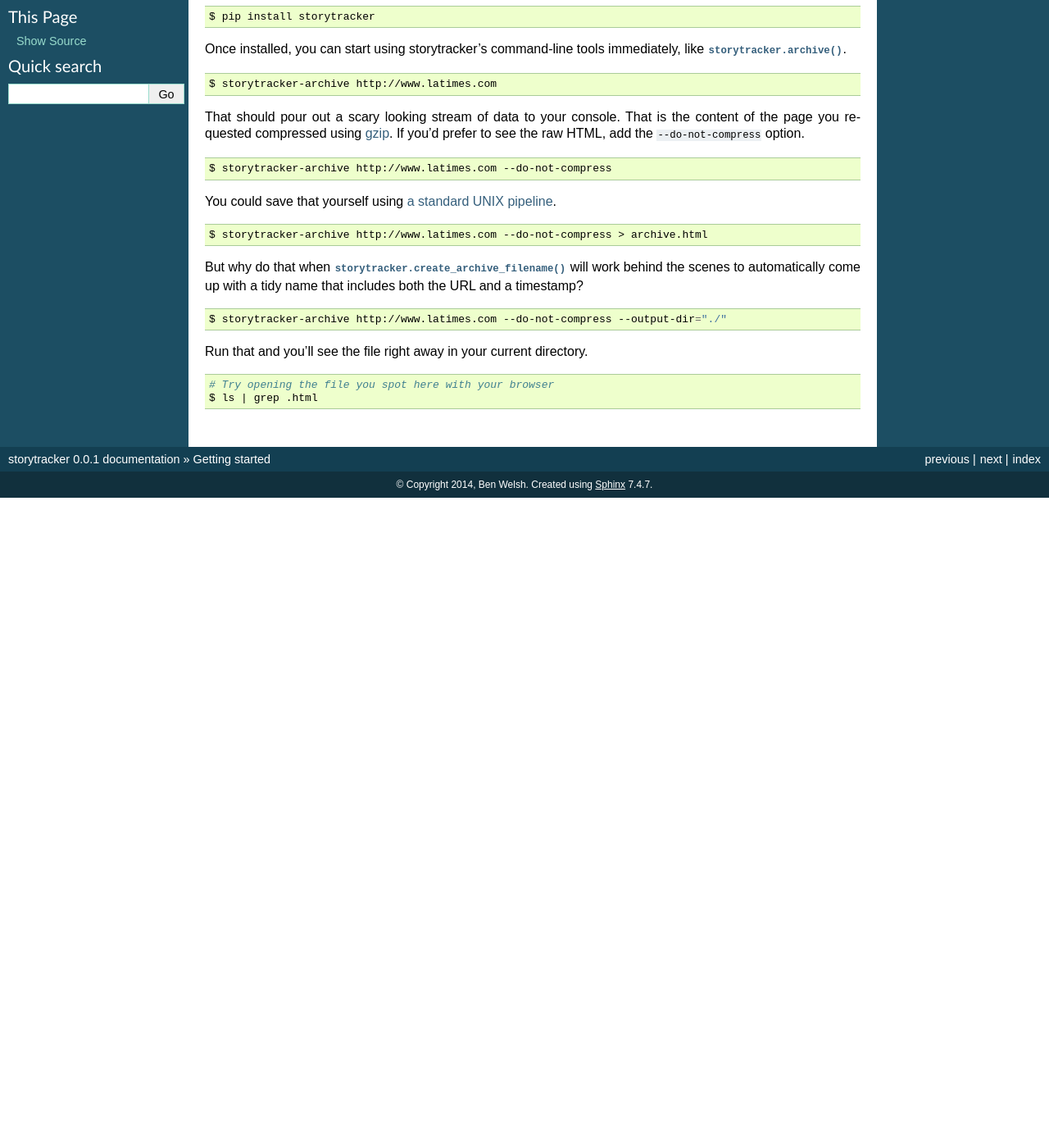
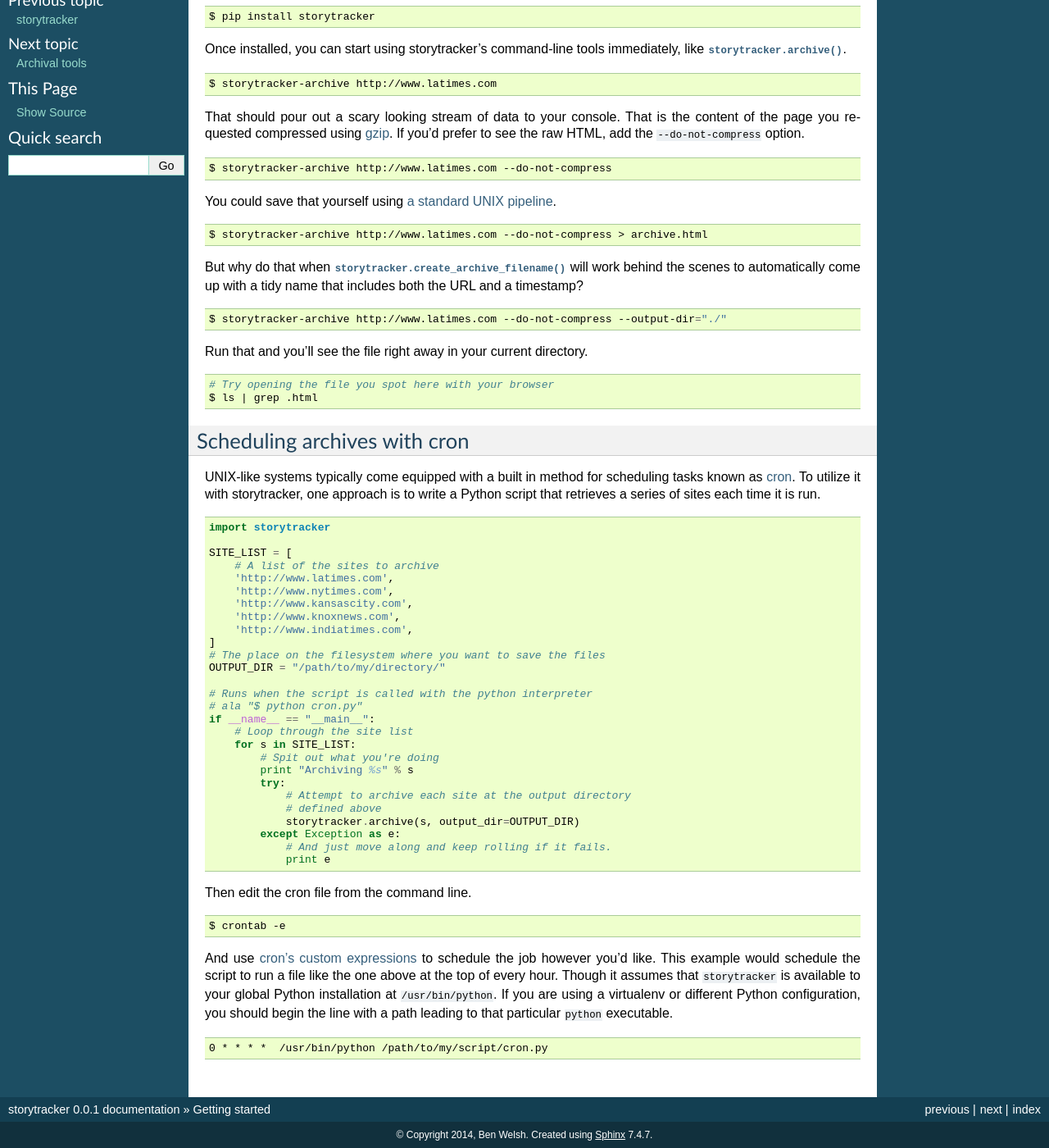
Before and after one commit to palewire/storytracker, a Sphinx documentation site: the page built from docs/gettingstarted.rst, in a window 1280 px wide and 1400 px high, scrolled down 143 px. Shown: the whole window at 82% size. Built offline with Sphinx 7.4.7, drawn with Linux system fonts in a browser that asks for light colours; before the commit the page ends 900 px from its top, so only the background shows below that; some of the changed text lies outside the part shown.

Commit message:
Added cron example to docs

```diff
--- a/docs/gettingstarted.rst
+++ b/docs/gettingstarted.rst
@@ -1,6 +1,5 @@
 Getting started
 ===============
-
 
 You can install storytracker from the `Python Package Index <https://github.com/pastpages/storytracker>`_ using the command-line tool pip. If you don't have
 pip installed follow `these instructions <https://pip.pypa.io/en/latest/installing.html>`_. Here is all it takes.
@@ -41,3 +40,55 @@
 
     # Try opening the file you spot here with your browser
     $ ls | grep .html
+
+
+Scheduling archives with cron
+-----------------------------
+
+UNIX-like systems typically come equipped with a built in method for scheduling tasks known as `cron <http://en.wikipedia.org/wiki/Cron>`_.
+To utilize it with storytracker, one approach is to write a Python script that retrieves a series of sites each time it is run.
+
+.. code-block:: python
+
+    import storytracker
+
+    SITE_LIST = [
+        # A list of the sites to archive
+        'http://www.latimes.com',
+        'http://www.nytimes.com',
+        'http://www.kansascity.com',
+        'http://www.knoxnews.com',
+        'http://www.indiatimes.com',
+    ]
+    # The place on the filesystem where you want to save the files
+    OUTPUT_DIR = "/path/to/my/directory/"
+
+    # Runs when the script is called with the python interpreter
+    # ala "$ python cron.py"
+    if __name__ == "__main__":
+        # Loop through the site list
+        for s in SITE_LIST:
+            # Spit out what you're doing
+            print "Archiving %s" % s
+            try:
+                # Attempt to archive each site at the output directory
+                # defined above
+                storytracker.archive(s, output_dir=OUTPUT_DIR)
+            except Exception as e:
+                # And just move along and keep rolling if it fails.
+                print e
+
+Then edit the cron file from the command line.
+
+.. code-block:: bash
+
+    $ crontab -e
+
+And use `cron's custom expressions <http://en.wikipedia.org/wiki/Cron#Examples>`_ to schedule the job however you'd like.
+This example would schedule the script to run a file like the one above at the top of every hour. Though it assumes
+that ``storytracker`` is available to your global Python installation at ``/usr/bin/python``. If you are using a virtualenv or different Python
+configuration, you should begin the line with a path leading to that particular ``python`` executable.
+
+.. code-block:: cron
+
+    0 * * * *  /usr/bin/python /path/to/my/script/cron.py
```
